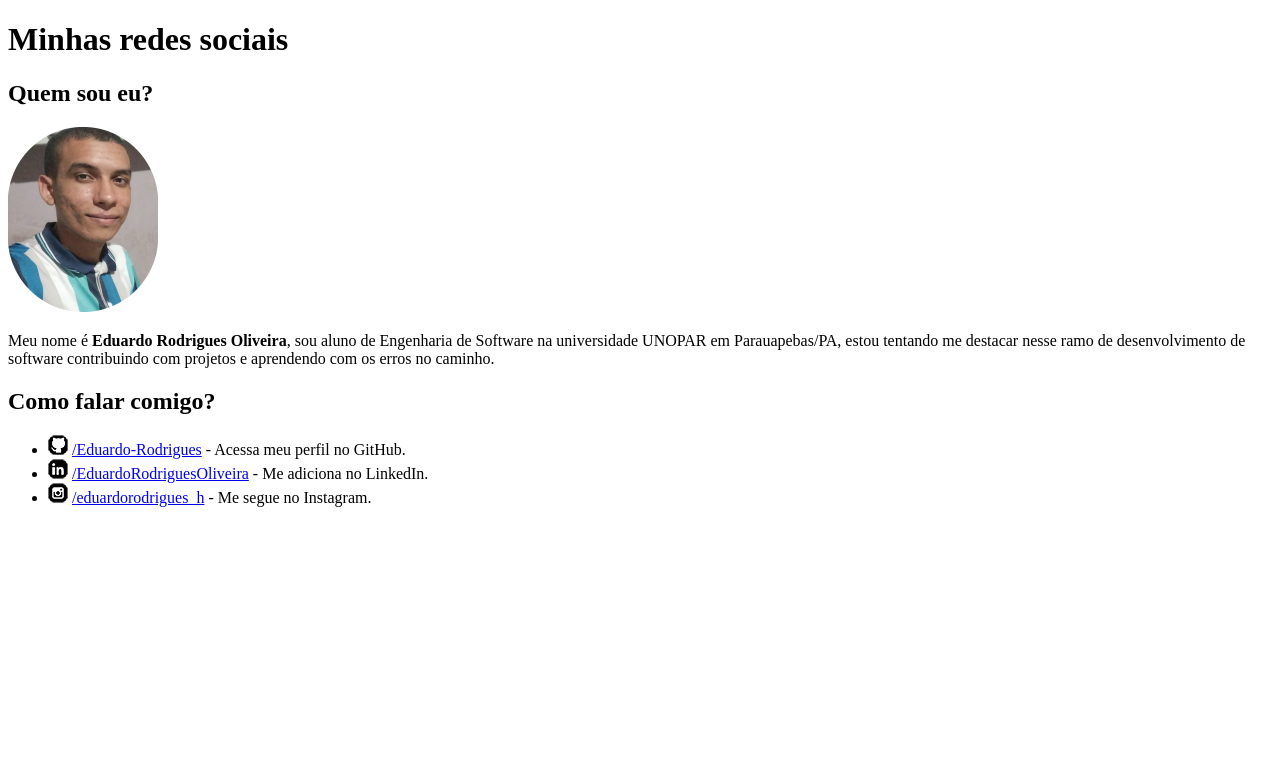
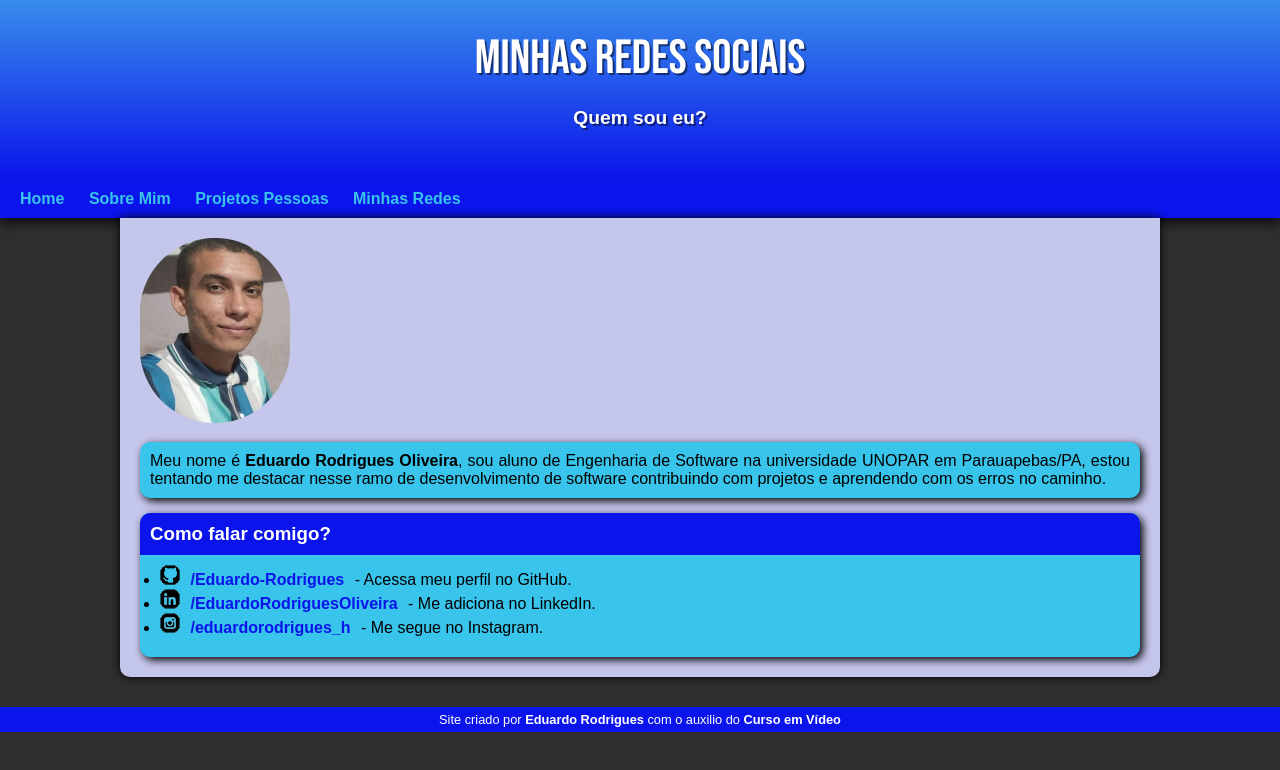
Before and after one commit to Eduado-Rodrigues/Portfolio, a plain HTML site: page index.html in a window 1280 px wide. Drawn offline with Linux system fonts and the light colour scheme; a web font is replaced by a local one.

Commit message:
Mudei o design

```diff
--- a/index.html
+++ b/index.html
@@ -4,22 +4,42 @@
     <meta charset="UTF-8">
     <meta name="viewport" content="width=device-width, initial-scale=1.0">
     <link rel="shortcut icon" href="imagens/favicon-2.ico" type="image/x-icon">
-    <title>Social</title>
+    <link rel="stylesheet" href="style.css">
+    <title>Eduardo Rodrigues</title>
 </head>
 <body>
+    <header>
         <h1>Minhas redes sociais</h1>
         <h2>Quem sou eu?</h2>
+    </header>
+    <nav class="menu">
+        <a href="#">Home</a>
+        <a href="#">Sobre Mim</a>
+        <a href="#">Projetos Pessoas</a>
+        <a href="#">Minhas Redes</a>
+    </nav>
+    <main>
+        <article>
             <img src="imagens/foto-perfil-eduardo.png" alt="foto-perfil-eduardo">
             <p>Meu nome é <strong>Eduardo Rodrigues Oliveira</strong>,
             sou aluno de Engenharia de Software na universidade UNOPAR
             em Parauapebas/PA, estou tentando me destacar nesse
             ramo de desenvolvimento de software contribuindo com
             projetos e aprendendo com os erros no caminho.</p>
-    <h2>Como falar comigo?</h2>
+            <aside>
+                <h3>Como falar comigo?</h3>
+                <nav>
                     <ul>
                         <li><img src="imagens/icone-github.png" alt="github-m"> <a href="https://github.com/Eduado-Rodrigues" target="_blank" rel="external"> /Eduardo-Rodrigues</a> - Acessa meu perfil no GitHub.
                         <li><img src="imagens/icone-linkedin.png" alt="icone-linkedin"> <a href="https://br.linkedin.com/in/eduardo-rodrigues-oliveira-28a046241" target="_blank" rel="external"> /EduardoRodriguesOliveira</a> - Me adiciona no LinkedIn.
                         <li><img src="imagens/icone-instagram.png" alt="icone-instagram"> <a href="https://www.instagram.com/eduardorodrigues_h?igsh=MTQxM2EyNm8ybXU1bA==" target="_blank" rel="external">/eduardorodrigues_h</a> - Me segue no Instagram.
                     </ul>
+                </nav>
+            </aside>
+        </article>
+    </main>
+    <footer>
+        <p>Site criado por <a href="https://github.com/Eduado-Rodrigues" target="_blank" rel="external">Eduardo Rodrigues</a> com o auxilio do <a href="https://www.youtube.com/@CursoemVideo" target="_blank" rel="external">Curso em Vídeo</a></p>
+    </footer>
 </body>
 </html>
--- /dev/null
+++ b/style.css
@@ -0,0 +1,160 @@
+@charset "UTF-8";
+
+@import url('https://fonts.googleapis.com/css2?family=Bebas+Neue&family=Berkshire+Swash&family=Fredericka+the+Great&family=Graduate&family=Kaushan+Script&display=swap');
+
+:root {
+    --cor0: #c5c6eb;
+    --cor1: #38EBD8;
+    --cor2: #38C4EB;
+    --cor3: #388CEB;
+    --cor4: #0A14EB;
+    --cor5: #302f2f;
+
+    --fonte-padrao: Arial, Verdana, Helvetica, sans-serif;
+    --fonte-destaque: "Bebas Neue", cursive;
+    --fote-android: "Android", cursive;
+}
+
+* {
+    margin: 0%;
+    padding: 0%;
+}
+
+body {
+    background-color: var(--cor5);
+    font-family: var(--fonte-padrao);
+}
+
+main p {
+    margin: 15px 0px;
+    text-align: justify;
+}
+
+header {
+    background-image: linear-gradient(to bottom, var(--cor3), var(--cor4));
+    min-height: 150px;
+    text-align: center;
+    padding-top: 30px;
+}
+
+header > h1 {
+    color: white;
+    font-family: var(--fonte-destaque);
+    font-size: 3em;
+    margin-bottom: 20px;
+    text-shadow: 2px 2px 0px rgba(0, 0, 0, 0.5);
+    font-weight: normal;
+}
+
+header > h2 {
+    font-family: var(--fonte-padrao);
+    font-size: 1.2em;
+    color: white;
+    max-width: 600px;
+    padding-right: 10px;
+    padding-left: 10px;
+    margin: auto;
+    margin-bottom: 20px;
+    text-shadow: 2px 2px 0px rgba(0, 0, 0, 0.479);
+}
+
+nav {
+    background-color: var(--cor2);
+    padding: 10px;
+}
+
+nav > a {
+    color: var(--cor3);
+}
+
+nav.menu {
+    background-color: var(--cor4);
+    box-shadow: 0px 7px 9px rgba(0, 0, 0, 0.589);
+}
+
+nav.menu > a:hover {
+    background-color: var(--cor1);
+    color: var(--cor4)
+}
+
+nav.menu > a {
+    color: var(--cor2);
+    padding: 10px;
+    border-radius: 5px;
+    text-decoration: none;
+    font-weight: bold;
+    transition-duration: .5s;
+}
+
+
+main {
+    background-color: var(--cor0);
+    padding: 20px;
+
+    min-width: 300px;
+    max-width: 1000px;
+    margin: auto;
+    margin-bottom: 30px;
+    box-shadow: 0px 0px 10px rgb(0, 0, 0.418);
+    border-bottom-left-radius: 10px;
+    border-bottom-right-radius: 10px;
+}
+
+main a {
+    text-decoration: none;
+    font-weight: bold;
+    color: var(--cor4);
+    background-color: var(--cor2);
+    padding: 2px 6px;
+}
+
+main a:hover {
+    text-decoration: underline;
+    color: var(--cor4)
+}
+
+main p {
+    background-color: var(--cor2);
+    padding: 10px;
+    border-radius: 10px;
+    box-shadow: 3px 3px 8px rgb(0, 0, 0.281);
+}
+
+aside {
+    background-color: var(--cor2);
+    padding: 10px;
+    border-radius: 10px;
+    box-shadow: 3px 3px 8px rgb(0, 0, 0.281);
+}
+
+aside > h3 {
+    background-color: var(--cor4);
+    color: white;
+    padding: 10px;
+    margin: -10px -10px 0px -10px;
+    border-radius: 10px 10px 0px 0px;
+}
+
+aside > ul {
+    list-style-type: '\2714\00A0';
+    list-style-position: inside;
+}
+
+footer {
+    background-color: var(--cor4);
+    color: white;
+    text-align: center;
+    font-size: 0.8em;
+    padding: 5px;
+}
+
+footer > p > a {
+    color: white;
+    font-weight: bolder;
+    text-decoration: none;
+}
+
+footer a:hover {
+    text-decoration: underline;
+    color: var(--cor2);
+}
```
Lines whose indentation alone changed are shown as unchanged.
